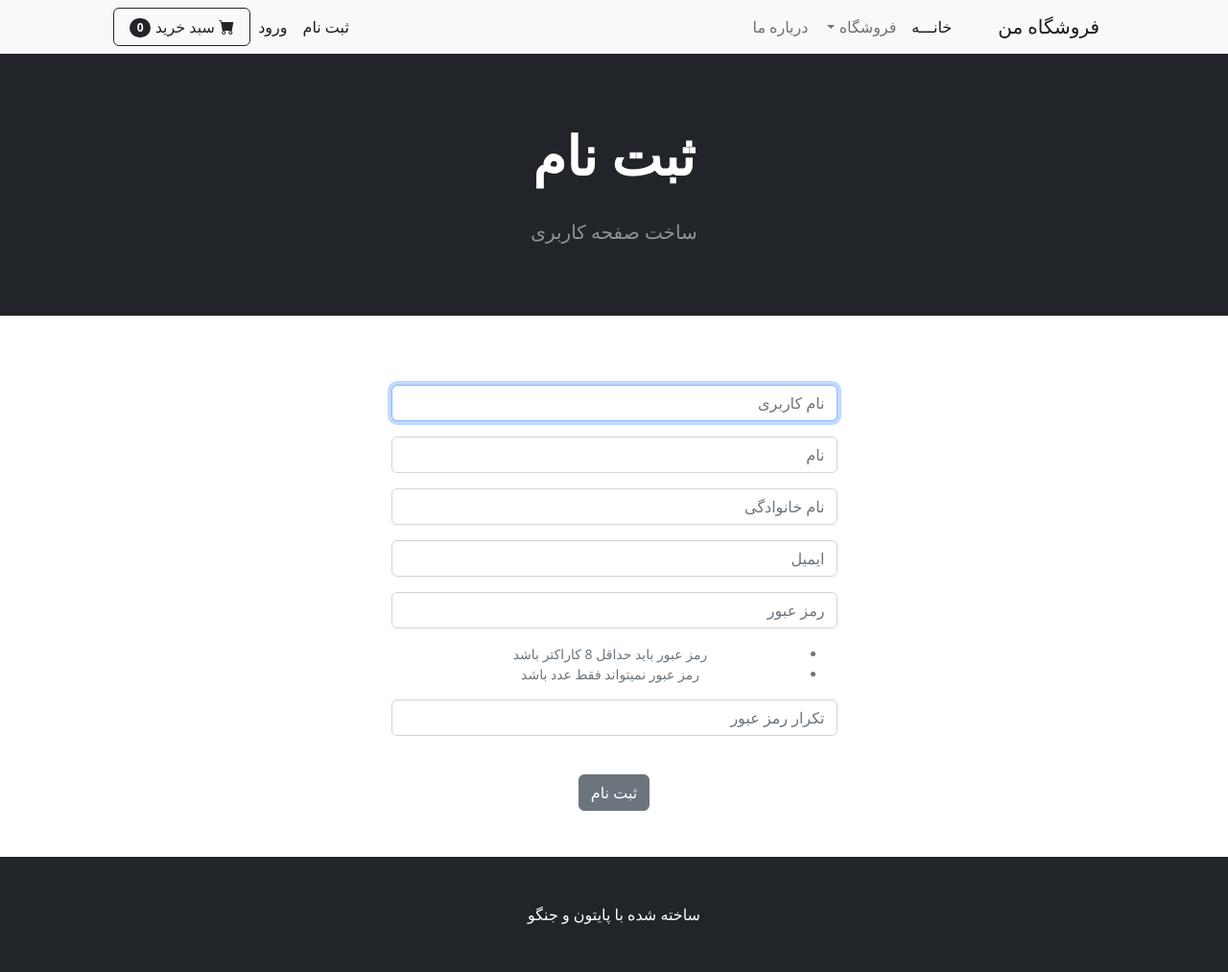
After one commit to SamaneKhademi/Django-Ecommerce, a Django app: page /register/ in a window 1280 px wide. The commit adds this page. Shown: the whole page at 96% size. Run offline with Django 5.2, Linux system fonts and the light colour scheme; some libraries are stand-ins or nearby versions.

Commit message:
Register new users

```diff
--- /dev/null
+++ b/store/forms.py
@@ -0,0 +1,83 @@
+from django.contrib.auth.models import User
+from django.contrib.auth.forms import UserCreationForm
+from django import forms
+
+
+class SignUpForm(UserCreationForm):
+    first_name = forms.CharField(
+        label='',
+        max_length=50,
+        widget=forms.TextInput(attrs={'class': 'form-control', 'placeholder': 'نام'})
+    )
+    last_name = forms.CharField(
+        label='',
+        max_length=50,
+        widget=forms.TextInput(attrs={'class': 'form-control', 'placeholder': 'نام خانوادگی'})
+    )
+    email = forms.EmailField(
+        label='',
+        widget=forms.TextInput(attrs={'class': 'form-control', 'placeholder': 'ایمیل'})
+    )
+    username = forms.CharField(
+        label='',
+        max_length=20,
+        widget=forms.TextInput(attrs={'class': 'form-control', 'placeholder': 'نام کاربری'})
+    )
+    password1 = forms.CharField(
+        label='',
+        help_text='<ul class="form-text text-muted small"><li>رمز عبور باید حداقل 8 کاراکتر باشد</li><li>رمز عبور نمیتواند فقط عدد باشد</li></ul>',
+        widget=forms.PasswordInput(
+            attrs={
+                'class': 'form-control',
+                'name': 'password',
+                'type': 'password',
+                'placeholder': 'رمز عبور'
+            }
+        )
+    )
+    password2 = forms.CharField(
+        label='',
+        widget=forms.PasswordInput(
+            attrs={
+                'class': 'form-control',
+                'name': 'password',
+                'type': 'password',
+                'placeholder': 'تکرار رمز عبور'
+            }
+        )
+    )
+
+    class Meta:
+        model = User
+        fields = ('username', 'first_name', 'last_name', 'email', 'password1', 'password2')
+
+
+
+
+"""class SignUpForm(UserCreationForm):
+    email = forms.EmailField(label="", widget=forms.TextInput(attrs={'class':'form-control', 'placeholder':'Email Address'}))
+    first_name = forms.CharField(label="", max_length=100, widget=forms.TextInput(attrs={'class':'form-control', 'placeholder':'First Name'}))
+    last_name = forms.CharField(label="", max_length=100, widget=forms.TextInput(attrs={'class':'form-control', 'placeholder':'Last Name'}))
+
+    class Meta:
+        model = User
+        fields = ('username', 'first_name', 'last_name', 'email', 'password1', 'password2')
+
+    def __init__(self, *args, **kwargs):
+        super(SignUpForm, self).__init__(*args, **kwargs)
+
+        self.fields['username'].widget.attrs['class'] = 'form-control'
+        self.fields['username'].widget.attrs['placeholder'] = 'User Name'
+        self.fields['username'].label = ''
+        self.fields['username'].help_text = '<span class="form-text text-muted"><small>Required. 150 characters or fewer. Letters, digits and @/./+/-/_ only.</small></span>'
+
+        self.fields['password1'].widget.attrs['class'] = 'form-control'
+        self.fields['password1'].widget.attrs['placeholder'] = 'Password'
+        self.fields['password1'].label = ''
+        self.fields['password1'].help_text = '<ul class="form-text text-muted small"><li>Your password can\'t be too similar to your other personal information.</li><li>Your password must contain at least 8 characters.</li><li>Your password can\'t be a commonly used password.</li><li>Your password can\'t be entirely numeric.</li></ul>'
+
+        self.fields['password2'].widget.attrs['class'] = 'form-control'
+        self.fields['password2'].widget.attrs['placeholder'] = 'Confirm Password'
+        self.fields['password2'].label = ''
+        self.fields['password2'].help_text = '<span class="form-text text-muted"><small>Enter the same password as before, for verification.</small></span>'
+"""
--- a/store/templates/navbar.html
+++ b/store/templates/navbar.html
@@ -22,6 +22,7 @@
         {% if user.is_authenticated %}
                     <li class="nav-item"><a class="nav-link active" href="{% url 'logout' %}">خروج</a></li>
         {% else %}
+                    <li class="nav-item"><a class="nav-link active" href="{% url 'register' %}">ثبت نام</a></li>
                     <li class="nav-item"><a class="nav-link active" href="{% url 'login' %}">ورود</a></li>
         {% endif %}
                 </ul>
--- /dev/null
+++ b/store/templates/register.html
@@ -0,0 +1,33 @@
+{% extends 'base.html' %}
+{% block content %}
+<!-- Header-->
+    <header class="bg-dark py-5">
+        <div class="container px-4 px-lg-5 my-4">
+            <div class="text-center text-white">
+                <h1 class="display-4 fw-bolder">ثبت نام</h1>
+                <br>
+                <p class="lead fw-normal text-white-50 mb-0">ساخت صفحه کاربری</p>
+            </div>
+        </div>
+    </header>
+    <div class="container">
+        <div class="row">
+            <center>
+                <div class="col-5">
+                    <br><br><br>
+
+                    <form method="post" action="{% url 'register' %}">
+                        {% csrf_token %}
+
+                        {{ form.as_p }}
+                        <br>
+                        <button type="submit" class="btn btn-secondary">ثبت نام</button>
+
+                    </form>
+
+                    <br><br>
+                </div>
+            </center>
+        </div>
+    </div>
+{% endblock %}
--- a/store/urls.py
+++ b/store/urls.py
@@ -6,4 +6,5 @@ urlpatterns = [
     path('about/', views.about, name='about'),
     path('login/', views.login_user, name='login'),
     path('logout/', views.logout_user, name='logout'),
+    path('register/', views.register_user, name='register'),
 ]
--- a/store/views.py
+++ b/store/views.py
@@ -2,6 +2,11 @@ from django.shortcuts import render, redirect
 from .models import Product
 from django.contrib.auth import authenticate, login, logout
 from django.contrib import messages
+from django.contrib.auth.models import User
+from django.contrib.auth.forms import UserCreationForm
+from django import forms
+from .forms import SignUpForm
+
 
 def index(request):
     products = Product.objects.all()
@@ -29,3 +34,22 @@ def logout_user(request):
     logout(request)
     messages.success(request, 'با موفقیت خارج شدید.')
     return redirect('home')
+
+def register_user(request):
+    form = SignUpForm()
+    if request.method == 'POST':
+        form = SignUpForm(request.POST)
+        if form.is_valid():
+            form.save()
+            username = form.cleaned_data['username']
+            password = form.cleaned_data['password1']
+            # Log in user
+            user = authenticate(username=username, password=password)
+            login(request, user)
+            messages.success(request, 'ثبت نام با موفقیت انجام شد. به صفحه کاربری وارد شدید.')
+            return redirect('home')
+        else:
+            messages.success(request, 'مشکلی در ثبت نام وجود دارد! لطفا دوباره امتحان کنید.')
+            return redirect('register')
+    else:
+        return render(request, 'register.html', {'form': form})
```
Also changed, not shown: db.sqlite3.
